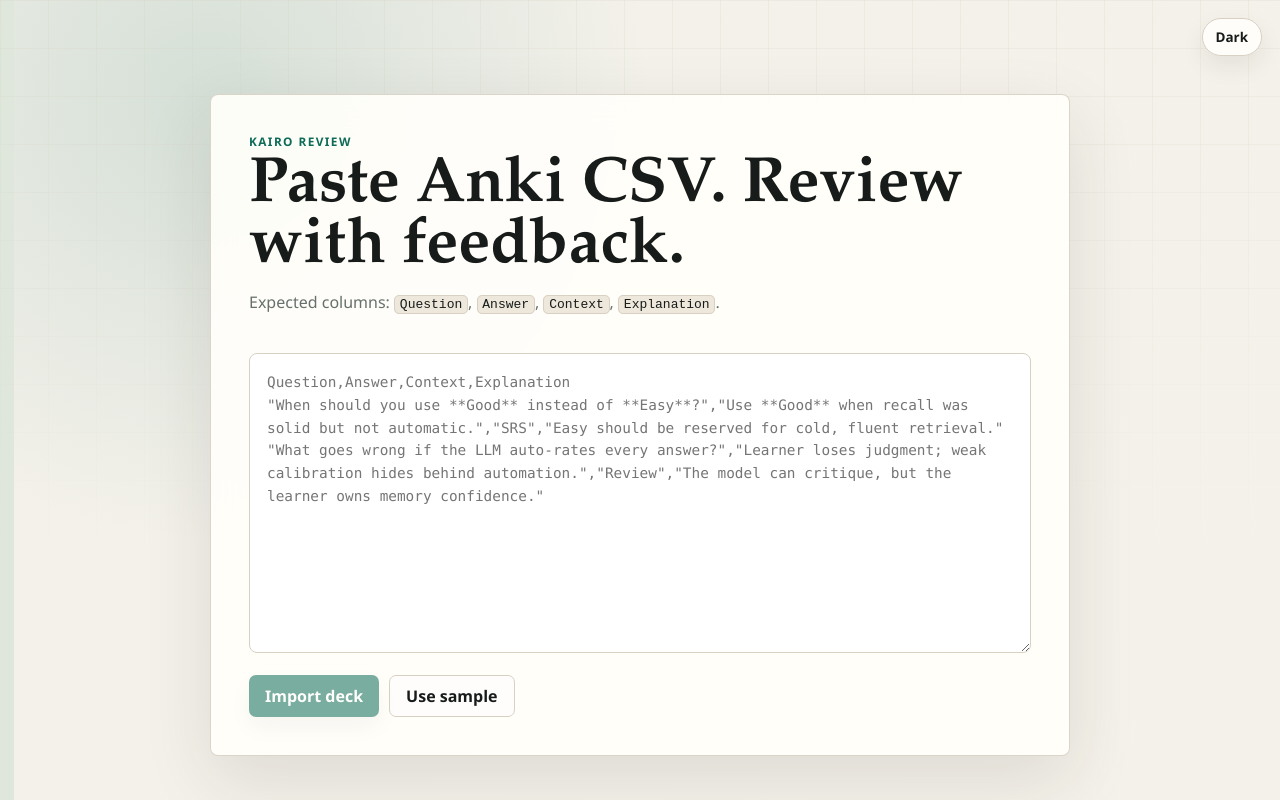
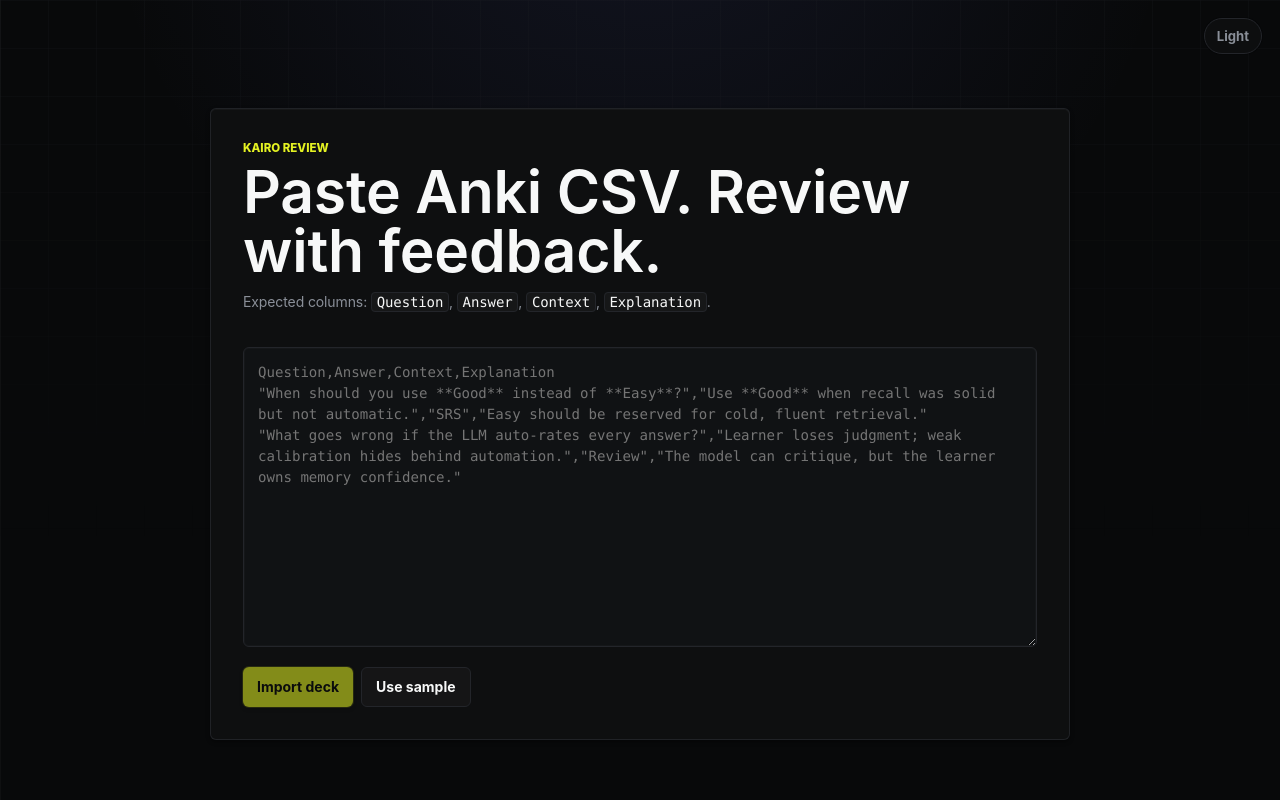
Before and after one commit to aamin-labs/kairo, a Next.js app: page / in a window 1280 px wide. Built offline with nearby package versions, Linux system fonts and the light colour scheme.

Commit message:
style: update app theme

```diff
--- a/app/globals.css
+++ b/app/globals.css
@@ -1,53 +1,61 @@
 :root {
-  color-scheme: light;
-  --bg: #f3f1ea;
-  --bg-rail: #dfe7dd;
-  --panel: #fffefa;
-  --panel-strong: #f8f3ea;
-  --field: #ffffff;
-  --code-bg: #eee8dc;
-  --truth-bg: #eef4eb;
-  --ink: #171b1a;
-  --muted: #66706c;
-  --line: #d7d0c3;
-  --line-strong: #b7aa98;
-  --accent: #0d6b57;
-  --accent-strong: #084738;
-  --accent-ink: #ffffff;
-  --warn: #a13f12;
-  --soft: #e7f2ed;
-  --danger: #a83232;
-  --hard: #a76219;
-  --good: #1f6f55;
-  --easy: #255d91;
-  --shadow: 0 24px 70px rgba(43, 35, 24, 0.11);
-  --shadow-tight: 0 10px 24px rgba(43, 35, 24, 0.08);
+  color-scheme: dark;
+  --bg: #08090a;
+  --bg-rail: #0f1011;
+  --panel: #0f1011;
+  --panel-strong: #161718;
+  --field: #101214;
+  --field-strong: #383b3f;
+  --code-bg: #161718;
+  --truth-bg: #08090a;
+  --ink: #f7f8f8;
+  --muted: #8a8f98;
+  --quiet: #62666d;
+  --line: #23252a;
+  --line-strong: #323334;
+  --accent: #e4f222;
+  --accent-strong: #f1ff45;
+  --accent-ink: #08090a;
+  --info: #5e6ad2;
+  --warn: #ff9b54;
+  --soft: #161718;
+  --danger: #eb5757;
+  --hard: #d6a15c;
+  --good: #27a644;
+  --easy: #02b8cc;
+  --shadow: rgba(0, 0, 0, 0.4) 0 2px 4px 0;
+  --shadow-tight: rgba(0, 0, 0, 0.2) 0 0 0 1px;
+  --shadow-xl: rgba(8, 9, 10, 0.6) 0 4px 32px 0;
 }
 
-[data-theme="dark"] {
-  color-scheme: dark;
-  --bg: #0f1412;
-  --bg-rail: #1d2d26;
-  --panel: #171d1a;
-  --panel-strong: #202721;
-  --field: #0d1210;
-  --code-bg: #26302a;
-  --truth-bg: #1d2a22;
-  --ink: #eef2ed;
-  --muted: #a8b2ac;
-  --line: #34423b;
-  --line-strong: #53635b;
-  --accent: #75d6bd;
-  --accent-strong: #a4ecd9;
-  --accent-ink: #06221b;
-  --warn: #ff9b54;
-  --soft: #17342d;
-  --danger: #ff8f8f;
-  --hard: #e7a95d;
-  --good: #80ddbd;
-  --easy: #8fc7ff;
-  --shadow: 0 26px 80px rgba(0, 0, 0, 0.34);
-  --shadow-tight: 0 12px 28px rgba(0, 0, 0, 0.28);
+[data-theme="light"] {
+  color-scheme: light;
+  --bg: #f7f8f8;
+  --bg-rail: #eceeee;
+  --panel: #ffffff;
+  --panel-strong: #f1f3f3;
+  --field: #ffffff;
+  --field-strong: #eceeee;
+  --code-bg: #eef0f0;
+  --truth-bg: #f4f6f6;
+  --ink: #08090a;
+  --muted: #62666d;
+  --quiet: #8a8f98;
+  --line: #d6dadd;
+  --line-strong: #b8bec4;
+  --accent: #c7d300;
+  --accent-strong: #a9b300;
+  --accent-ink: #08090a;
+  --info: #5e6ad2;
+  --warn: #a76219;
+  --soft: #eef0f0;
+  --danger: #c43d3d;
+  --hard: #a76219;
+  --good: #008d2c;
+  --easy: #008fa0;
+  --shadow: rgba(8, 9, 10, 0.08) 0 2px 10px 0;
+  --shadow-tight: rgba(8, 9, 10, 0.12) 0 0 0 1px;
+  --shadow-xl: rgba(8, 9, 10, 0.12) 0 20px 60px 0;
 }
 
 * {
@@ -63,11 +71,13 @@
   min-height: 100%;
   margin: 0;
   background:
-    linear-gradient(90deg, var(--bg-rail) 0 14px, transparent 14px),
-    radial-gradient(circle at 16% 12%, color-mix(in srgb, var(--accent) 13%, transparent), transparent 28rem),
-    linear-gradient(135deg, var(--bg), color-mix(in srgb, var(--bg) 78%, var(--panel-strong)));
+    linear-gradient(90deg, var(--bg-rail) 0 1px, transparent 1px),
+    radial-gradient(circle at 50% -20%, color-mix(in srgb, var(--info) 12%, transparent), transparent 34rem),
+    var(--bg);
   color: var(--ink);
-  font-family: "Avenir Next", "Segoe UI", ui-sans-serif, system-ui, sans-serif;
+  font-family: Inter, "Inter Variable", "Avenir Next", "Segoe UI", ui-sans-serif, system-ui, sans-serif;
+  font-size: 14px;
+  letter-spacing: -0.11px;
 }
 
 body::before {
@@ -77,10 +87,10 @@
   pointer-events: none;
   content: "";
   background-image:
-    linear-gradient(color-mix(in srgb, var(--line) 42%, transparent) 1px, transparent 1px),
-    linear-gradient(90deg, color-mix(in srgb, var(--line) 42%, transparent) 1px, transparent 1px);
+    linear-gradient(color-mix(in srgb, var(--line) 44%, transparent) 1px, transparent 1px),
+    linear-gradient(90deg, color-mix(in srgb, var(--line) 44%, transparent) 1px, transparent 1px);
   background-size: 48px 48px;
-  mask-image: linear-gradient(to bottom, rgba(0, 0, 0, 0.55), transparent 70%);
+  mask-image: linear-gradient(to bottom, rgba(0, 0, 0, 0.42), transparent 68%);
 }
 
 button,
@@ -100,16 +110,29 @@
 
 button:focus-visible,
 textarea:focus-visible {
-  outline: 3px solid color-mix(in srgb, var(--accent) 35%, transparent);
+  outline: 2px solid var(--accent);
   outline-offset: 3px;
 }
 
-code {
+code,
+kbd {
   border: 1px solid var(--line);
-  border-radius: 5px;
-  padding: 0.08rem 0.3rem;
+  border-radius: 4px;
   background: var(--code-bg);
   color: var(--ink);
+  font-family: "Berkeley Mono", "IBM Plex Mono", "SFMono-Regular", Consolas, monospace;
+}
+
+code {
+  padding: 0.08rem 0.3rem;
+}
+
+kbd {
+  margin-left: 6px;
+  padding: 1px 5px;
+  color: var(--muted);
+  font-size: 0.72rem;
+  font-weight: 700;
 }
 
 .shell {
@@ -118,13 +141,13 @@
   min-height: 100vh;
   width: min(1160px, calc(100% - 44px));
   margin: 0 auto;
-  padding: 34px 0 28px;
+  padding: 28px 0 24px;
 }
 
 .import-shell {
   display: grid;
   place-items: center;
-  padding-top: 78px;
+  padding-top: 72px;
 }
 
 .import-panel,
@@ -132,25 +155,25 @@
 .feedback-panel,
 .empty-state {
   border: 1px solid color-mix(in srgb, var(--line) 88%, transparent);
-  border-radius: 8px;
-  background: color-mix(in srgb, var(--panel) 94%, transparent);
-  box-shadow: var(--shadow);
+  border-radius: 6px;
+  background: color-mix(in srgb, var(--panel) 96%, transparent);
+  box-shadow: var(--shadow), inset 0 1px 0 color-mix(in srgb, var(--ink) 3%, transparent);
   backdrop-filter: blur(16px);
 }
 
 .import-panel {
   display: grid;
-  gap: 22px;
+  gap: 20px;
   width: min(860px, 100%);
-  padding: clamp(22px, 4vw, 38px);
+  padding: clamp(20px, 4vw, 32px);
 }
 
 .eyebrow {
   margin: 0 0 8px;
   color: var(--accent);
-  font-size: 0.74rem;
-  font-weight: 900;
-  letter-spacing: 0.12em;
+  font-size: 0.72rem;
+  font-weight: 800;
+  letter-spacing: 0;
   text-transform: uppercase;
 }
 
@@ -163,18 +186,18 @@
 h1 {
   max-width: 780px;
   margin-bottom: 10px;
-  font-family: "Iowan Old Style", "Palatino Linotype", ui-serif, Georgia, serif;
-  font-size: clamp(2.15rem, 5vw, 4.45rem);
-  font-weight: 700;
-  line-height: 0.96;
-  letter-spacing: 0;
+  font-size: clamp(2rem, 4.6vw, 4rem);
+  font-weight: 590;
+  line-height: 1;
+  letter-spacing: -0.22px;
 }
 
 h2 {
-  margin-bottom: 9px;
-  font-size: 0.84rem;
-  font-weight: 900;
-  letter-spacing: 0.08em;
+  margin-bottom: 8px;
+  color: var(--ink);
+  font-size: 0.78rem;
+  font-weight: 700;
+  letter-spacing: 0;
   text-transform: uppercase;
 }
 
@@ -187,7 +210,7 @@
 
 .subtle {
   max-width: 64ch;
-  line-height: 1.55;
+  line-height: 1.5;
 }
 
 .csv-input,
@@ -195,11 +218,11 @@
   width: 100%;
   resize: vertical;
   border: 1px solid var(--line);
-  border-radius: 8px;
+  border-radius: 6px;
   background: var(--field);
   color: var(--ink);
   outline: none;
-  box-shadow: inset 0 1px 0 color-mix(in srgb, white 42%, transparent);
+  box-shadow: inset 0 0 0 1px color-mix(in srgb, var(--ink) 2%, transparent);
   transition:
     border-color 150ms ease,
     box-shadow 150ms ease,
@@ -208,16 +231,16 @@
 
 .csv-input {
   min-height: 300px;
-  padding: 17px;
-  font-family: "SFMono-Regular", Consolas, "Liberation Mono", monospace;
-  font-size: 0.9rem;
-  line-height: 1.58;
+  padding: 14px;
+  font-family: "Berkeley Mono", "IBM Plex Mono", "SFMono-Regular", Consolas, monospace;
+  font-size: 0.88rem;
+  line-height: 1.5;
 }
 
 .answer-input {
   min-height: 190px;
-  padding: 15px;
-  line-height: 1.55;
+  padding: 14px;
+  line-height: 1.5;
 }
 
 .follow-up-input {
@@ -228,23 +251,23 @@
 .answer-input:focus {
   border-color: var(--accent);
   box-shadow:
-    inset 0 1px 0 color-mix(in srgb, white 42%, transparent),
-    0 0 0 4px color-mix(in srgb, var(--accent) 18%, transparent);
+    inset 0 0 0 1px color-mix(in srgb, var(--accent) 55%, transparent),
+    0 0 0 3px color-mix(in srgb, var(--accent) 13%, transparent);
 }
 
 .actions {
   display: flex;
   flex-wrap: wrap;
-  gap: 10px;
+  gap: 8px;
 }
 
 .primary,
 .secondary,
 .rating-grid button {
-  min-height: 42px;
-  border-radius: 7px;
-  padding: 0 16px;
-  font-weight: 900;
+  min-height: 40px;
+  border-radius: 6px;
+  padding: 0 14px;
+  font-weight: 750;
   transition:
     border-color 150ms ease,
     background 150ms ease,
@@ -256,7 +279,7 @@
 .primary {
   background: var(--accent);
   color: var(--accent-ink);
-  box-shadow: var(--shadow-tight);
+  box-shadow: 0 0 0 1px color-mix(in srgb, var(--accent) 22%, transparent), var(--shadow);
 }
 
 .primary:hover {
@@ -267,13 +290,14 @@
 .secondary,
 .rating-grid button {
   border: 1px solid var(--line);
-  background: color-mix(in srgb, var(--field) 86%, var(--panel-strong));
+  background: color-mix(in srgb, var(--panel-strong) 82%, transparent);
   color: var(--ink);
 }
 
 .secondary:hover,
 .rating-grid button:hover {
-  border-color: var(--accent);
+  border-color: var(--line-strong);
+  background: var(--panel-strong);
   box-shadow: var(--shadow-tight);
   transform: translateY(-1px);
 }
@@ -281,7 +305,7 @@
 .error {
   margin-bottom: 0;
   color: var(--warn);
-  font-weight: 800;
+  font-weight: 750;
 }
 
 .topbar {
@@ -298,20 +322,21 @@
   top: 18px;
   right: 18px;
   z-index: 10;
-  min-height: 38px;
+  min-height: 36px;
   border: 1px solid var(--line);
   border-radius: 999px;
-  padding: 0 13px;
+  padding: 0 12px;
   background: color-mix(in srgb, var(--panel) 92%, transparent);
-  color: var(--ink);
-  font-size: 0.84rem;
-  font-weight: 900;
+  color: var(--muted);
+  font-size: 0.82rem;
+  font-weight: 750;
   box-shadow: var(--shadow-tight);
   backdrop-filter: blur(16px);
 }
 
 .theme-toggle:hover {
   border-color: var(--accent);
+  color: var(--ink);
 }
 
 .stats {
@@ -324,12 +349,12 @@
 
 .stats span {
   border: 1px solid var(--line);
-  border-radius: 7px;
-  padding: 9px 10px;
+  border-radius: 6px;
+  padding: 8px 10px;
   background: color-mix(in srgb, var(--panel) 90%, transparent);
   color: var(--muted);
-  font-size: 0.84rem;
-  font-weight: 850;
+  font-size: 0.82rem;
+  font-weight: 700;
   text-align: center;
   box-shadow: var(--shadow-tight);
 }
@@ -337,14 +362,14 @@
 .review-layout {
   display: grid;
   grid-template-columns: minmax(0, 1.22fr) minmax(330px, 0.78fr);
-  gap: 18px;
+  gap: 16px;
   align-items: start;
 }
 
 .review-card,
 .feedback-panel,
 .empty-state {
-  padding: clamp(18px, 2.4vw, 28px);
+  padding: clamp(16px, 2.4vw, 24px);
 }
 
 .review-card {
@@ -357,9 +382,9 @@
   top: 0;
   left: 0;
   width: 100%;
-  height: 5px;
+  height: 1px;
   content: "";
-  background: linear-gradient(90deg, var(--accent), var(--easy), var(--hard));
+  background: linear-gradient(90deg, transparent, var(--accent), transparent);
 }
 
 .card-meta {
@@ -367,18 +392,18 @@
   justify-content: space-between;
   gap: 10px;
   margin-bottom: 18px;
-  font-size: 0.82rem;
-  font-weight: 850;
+  font-size: 0.78rem;
+  font-weight: 700;
   text-transform: uppercase;
 }
 
 .question {
   min-height: 128px;
   margin-bottom: 24px;
-  font-family: "Iowan Old Style", "Palatino Linotype", ui-serif, Georgia, serif;
-  font-size: clamp(1.45rem, 2.2vw, 2rem);
-  font-weight: 700;
+  font-size: clamp(1.35rem, 2.1vw, 1.9rem);
+  font-weight: 590;
   line-height: 1.2;
+  letter-spacing: -0.18px;
 }
 
 .question p:last-child,
@@ -394,20 +419,21 @@
 .answer-label {
   display: block;
   margin-bottom: 8px;
-  font-size: 0.78rem;
-  font-weight: 900;
-  letter-spacing: 0.09em;
+  color: var(--muted);
+  font-size: 0.76rem;
+  font-weight: 750;
+  letter-spacing: 0;
   text-transform: uppercase;
 }
 
 .hint {
-  border-left: 4px solid var(--accent);
+  border: 1px solid color-mix(in srgb, var(--accent) 25%, var(--line));
   margin: 14px 0 0;
-  border-radius: 0 7px 7px 0;
-  padding: 11px 12px;
+  border-radius: 6px;
+  padding: 10px 12px;
   background: var(--soft);
-  color: var(--accent-strong);
-  font-weight: 750;
+  color: var(--ink);
+  font-weight: 650;
   line-height: 1.45;
 }
 
@@ -426,8 +452,8 @@
   max-width: min(86%, 620px);
   margin: 0;
   border: 1px solid var(--line);
-  border-radius: 8px;
-  padding: 11px 13px;
+  border-radius: 6px;
+  padding: 10px 12px;
   line-height: 1.45;
   white-space: pre-wrap;
   box-shadow: var(--shadow-tight);
@@ -435,7 +461,7 @@
 
 .message.learner {
   justify-self: end;
-  border-color: color-mix(in srgb, var(--accent) 70%, black);
+  border-color: color-mix(in srgb, var(--accent) 45%, var(--line));
   background: var(--accent);
   color: var(--accent-ink);
 }
@@ -455,6 +481,7 @@
   top: 24px;
   display: grid;
   gap: 14px;
+  background: color-mix(in srgb, var(--panel-strong) 96%, transparent);
 }
 
 .quiet {
@@ -476,10 +503,11 @@
 }
 
 .truth {
-  border: 1px solid color-mix(in srgb, var(--accent) 18%, var(--line));
-  border-radius: 8px;
-  padding: 15px;
+  border: 1px solid var(--line);
+  border-radius: 6px;
+  padding: 14px;
   background: var(--truth-bg);
+  box-shadow: inset 0 0 0 1px color-mix(in srgb, var(--ink) 3%, transparent);
 }
 
 .explanation {
@@ -497,19 +525,6 @@
   display: inline-flex;
   align-items: center;
   justify-content: center;
-  gap: 8px;
-}
-
-.rating-grid kbd {
-  min-width: 20px;
-  border: 1px solid var(--line);
-  border-radius: 5px;
-  padding: 1px 5px;
-  background: var(--panel);
-  color: var(--muted);
-  font: inherit;
-  font-size: 0.76rem;
-  line-height: 1.35;
 }
 
 .rating-grid button:nth-child(1):hover {
@@ -546,15 +561,19 @@
   padding: 0;
   background: transparent;
   color: var(--muted);
-  font-weight: 750;
+  font-weight: 700;
   text-decoration: underline;
   text-underline-offset: 3px;
+}
+
+.text-button:hover {
+  color: var(--ink);
 }
 
 @media (max-width: 860px) {
   body {
     background:
-      radial-gradient(circle at 10% 0%, color-mix(in srgb, var(--accent) 12%, transparent), transparent 24rem),
+      radial-gradient(circle at 50% -10%, color-mix(in srgb, var(--info) 10%, transparent), transparent 24rem),
       var(--bg);
   }
 
@@ -601,13 +620,6 @@
     width: min(100% - 20px, 680px);
   }
 
-  .import-panel,
-  .review-card,
-  .feedback-panel,
-  .empty-state {
-    border-radius: 7px;
-  }
-
   .actions {
     display: grid;
     grid-template-columns: 1fr;
--- a/app/page.tsx
+++ b/app/page.tsx
@@ -37,12 +37,12 @@
   const [isCoaching, setIsCoaching] = useState(false);
   const [isHinting, setIsHinting] = useState(false);
   const [apiError, setApiError] = useState("");
-  const [theme, setTheme] = useState<Theme>("light");
+  const [theme, setTheme] = useState<Theme>("dark");
 
   useEffect(() => {
     setCards(loadDeck());
     const savedTheme = window.localStorage.getItem(THEME_KEY);
-    if (savedTheme === "dark") setTheme("dark");
+    if (savedTheme === "light") setTheme("light");
   }, []);
 
   useEffect(() => {
```
